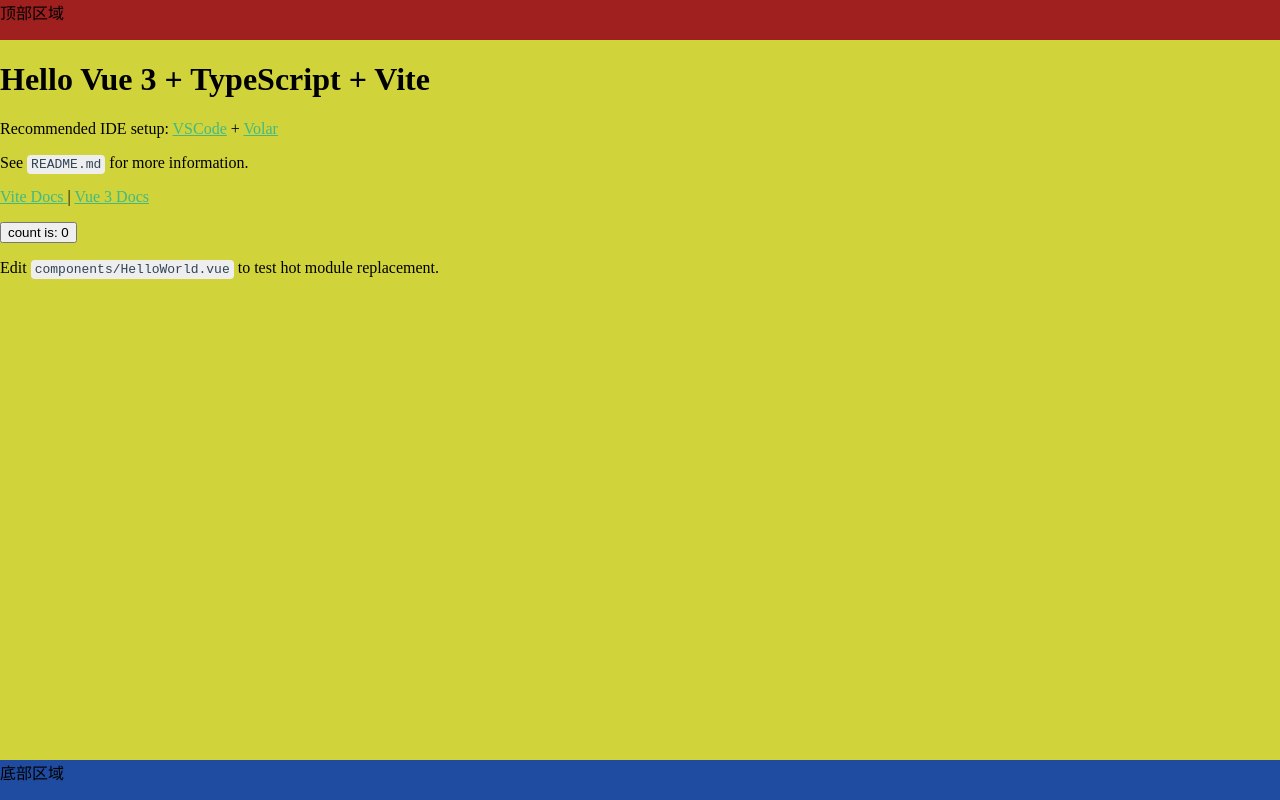
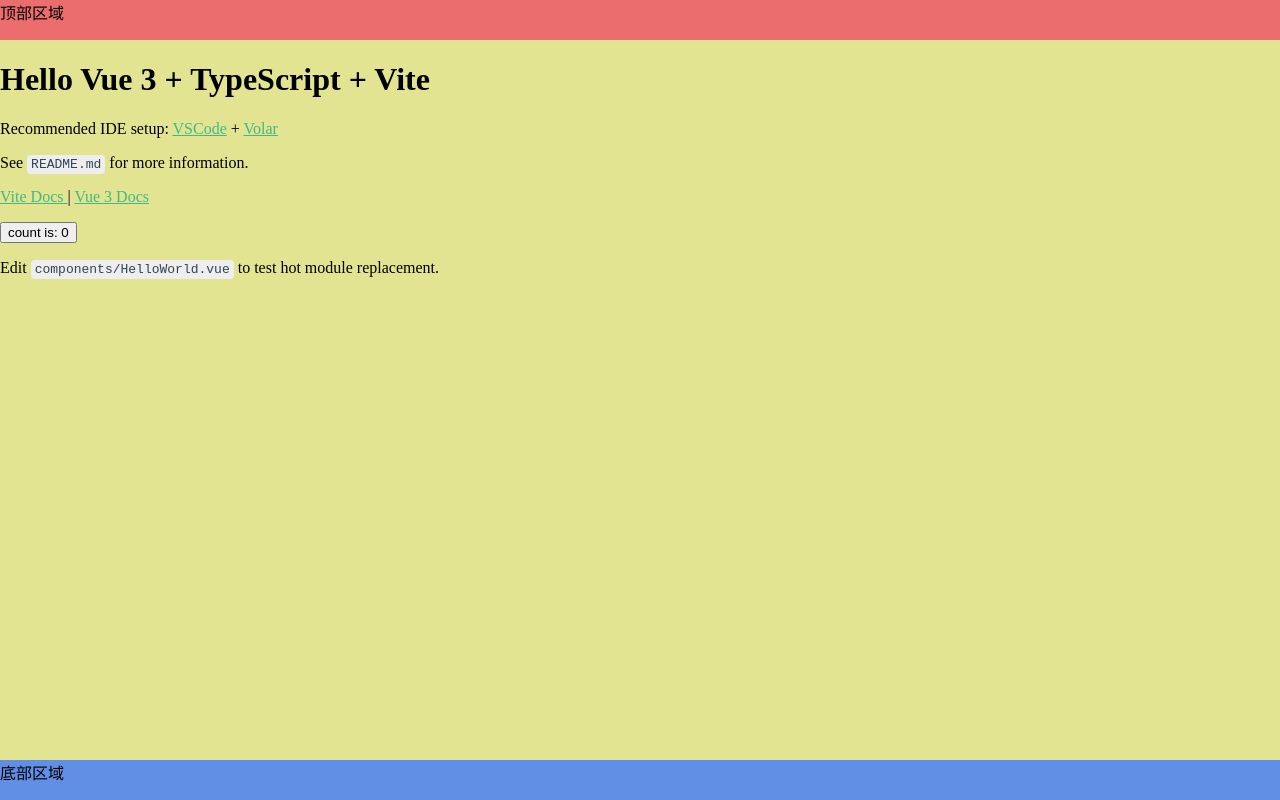
Before and after one commit to xixidaa/test-deploy, a Vue app: page /#/ in a window 1280 px wide. Built offline with nearby package versions, Linux system fonts and the light colour scheme.

Commit message:
feat:  重新部署

```diff
--- a/src/components/HelloWorld.vue
+++ b/src/components/HelloWorld.vue
@@ -67,7 +67,7 @@ code {
   color: #304455;
 }
 .hello {
-  background-color: rgb(208, 211, 58);
+  background-color: rgb(226, 228, 146);
   height: calc(100vh - 80px);
 }
 </style>
--- a/src/layouts/Base.vue
+++ b/src/layouts/Base.vue
@@ -26,11 +26,11 @@
 .top-area {
   width: 100%;
   height: 40px;
-  background-color: rgb(160, 31, 31);
+  background-color: rgb(235, 109, 109);
 }
 .foot-area {
   width: 100%;
   height: 40px;
-  background-color: rgb(31, 76, 160);
+  background-color: rgb(97, 143, 230);
 }
 </style>
```
